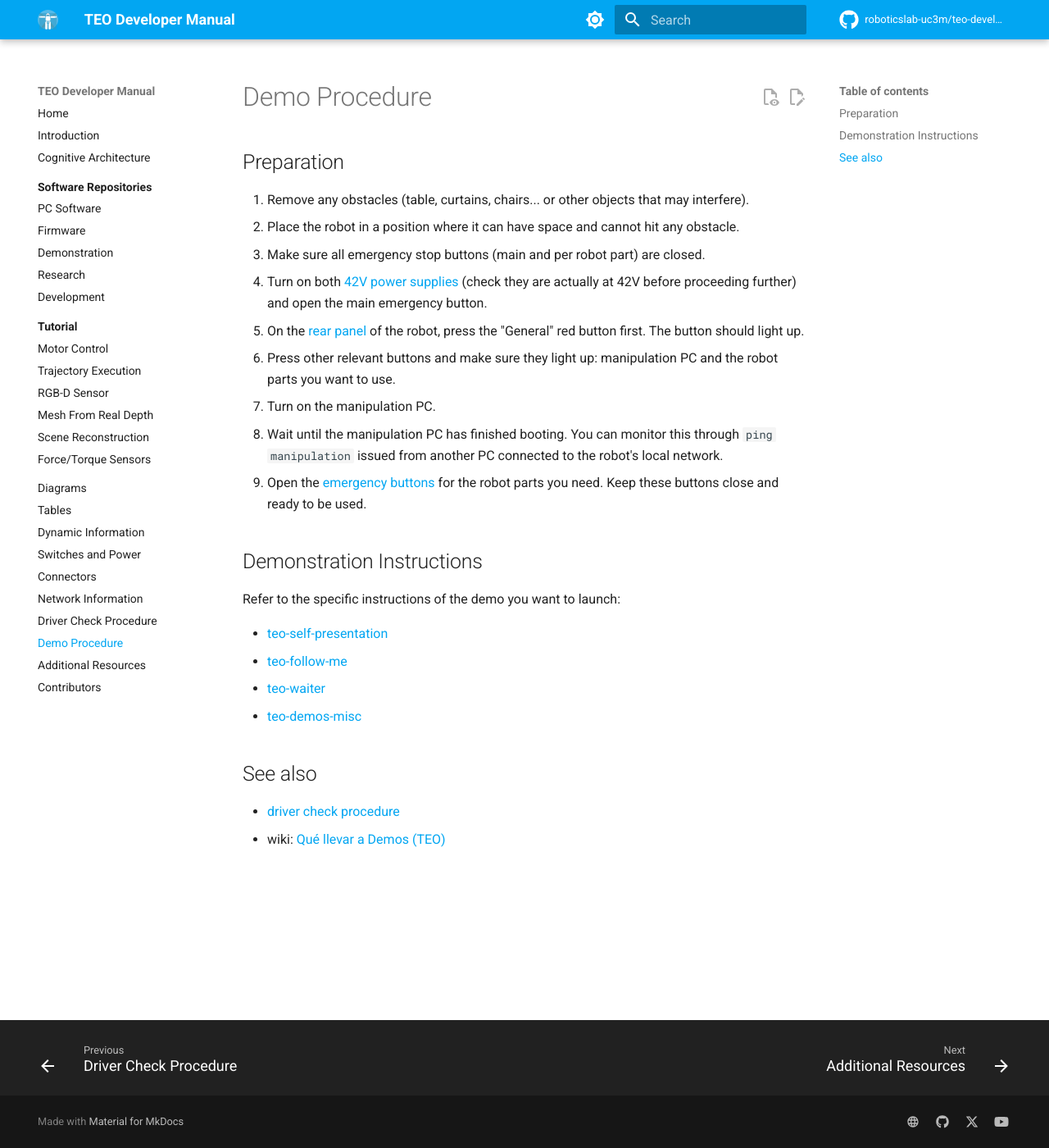
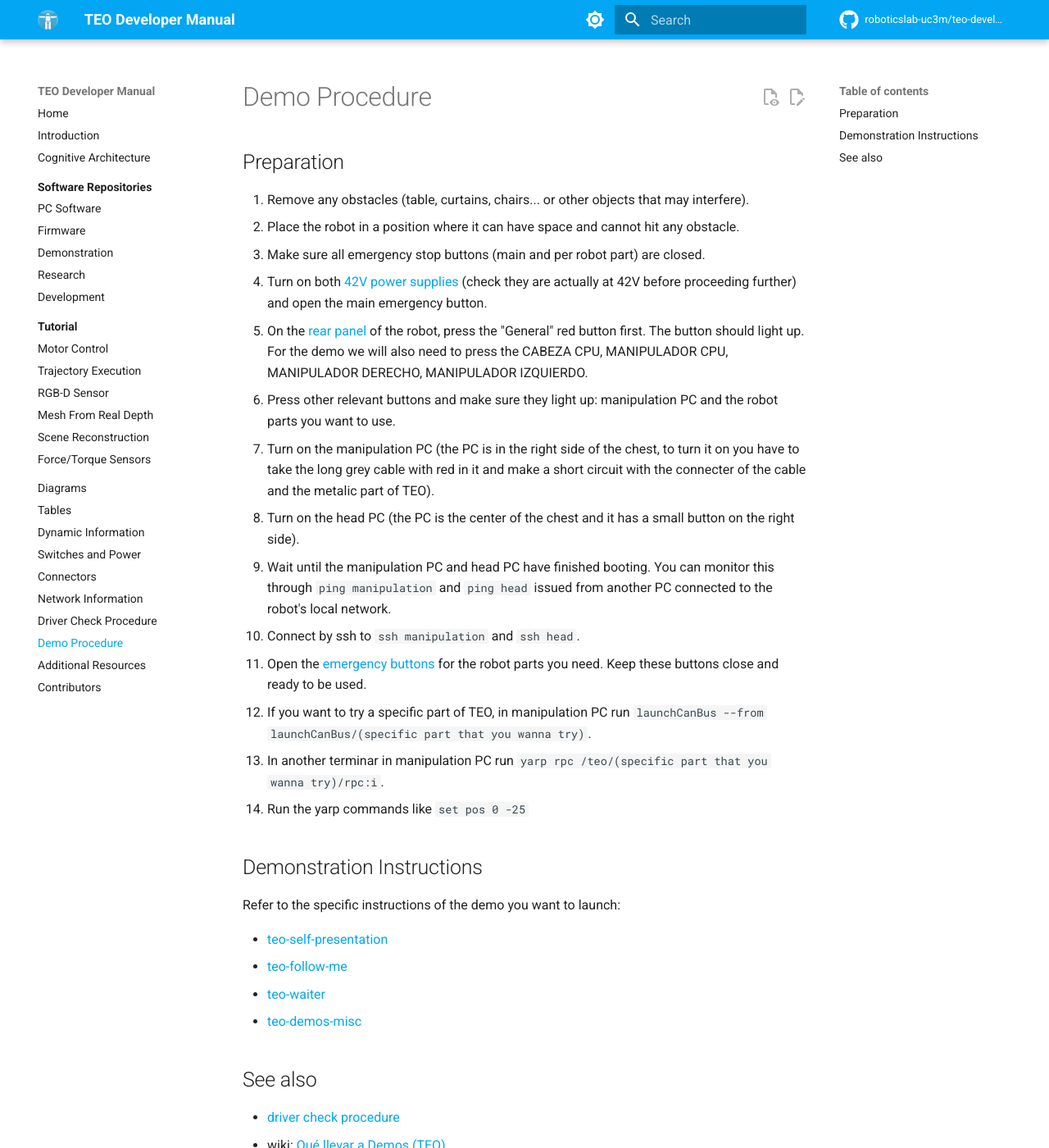
Before and after one commit to roboticslab-uc3m/teo-developer-manual, an MkDocs documentation site: the page built from docs/demo-procedure.md, in a window 1280 px wide and 1400 px high. Shown: the whole window at 82% size. Built offline with MkDocs 1.6.1 and Material for MkDocs 9.7.7, drawn with Linux system fonts in a browser that asks for light colours; comment, search, counter and statistics services are not loaded.

Commit message:
Update demo-procedure.md
Added more information of how to launch the DEMO

```diff
--- a/docs/demo-procedure.md
+++ b/docs/demo-procedure.md
@@ -6,11 +6,18 @@
 1. Place the robot in a position where it can have space and cannot hit any obstacle.
 1. Make sure all emergency stop buttons (main and per robot part) are closed.
 1. Turn on both [42V power supplies](fig/power-supply.jpg) (check they are actually at 42V before proceeding further) and open the main emergency button.
-1. On the [rear panel](fig/main-switches.jpg) of the robot, press the "General" red button first. The button should light up.
+1. On the [rear panel](fig/main-switches.jpg) of the robot, press the "General" red button first. The button should light up. For the demo we will also need to press the CABEZA CPU, MANIPULADOR CPU, MANIPULADOR DERECHO, MANIPULADOR IZQUIERDO.
 1. Press other relevant buttons and make sure they light up: manipulation PC and the robot parts you want to use.
-1. Turn on the manipulation PC.
-1. Wait until the manipulation PC has finished booting. You can monitor this through `ping manipulation` issued from another PC connected to the robot's local network.
+1. Turn on the manipulation PC (the PC is in the right side of the chest, to turn it on you have to take the long grey cable with red in it and make a
+short circuit with the connecter of the cable and the metalic part of TEO).
+1. Turn on the head PC (the PC is the center of the chest and it has a small button on the right side).
+1. Wait until the manipulation PC and head PC have finished booting. You can monitor this through `ping manipulation` and `ping head` issued from another PC connected to the robot's local network.
+1. Connect by ssh to `ssh manipulation` and `ssh head`.
 1. Open the [emergency buttons](fig/emergency-buttons.jpg) for the robot parts you need. Keep these buttons close and ready to be used.
+
+1. If you want to try a specific part of TEO, in manipulation PC run `launchCanBus --from launchCanBus/(specific part that you wanna try)`.
+1. In another terminar in manipulation PC run `yarp rpc /teo/(specific part that you wanna try)/rpc:i`.
+1. Run the yarp commands like `set pos 0 -25`
 
 ## Demonstration Instructions
 
```
